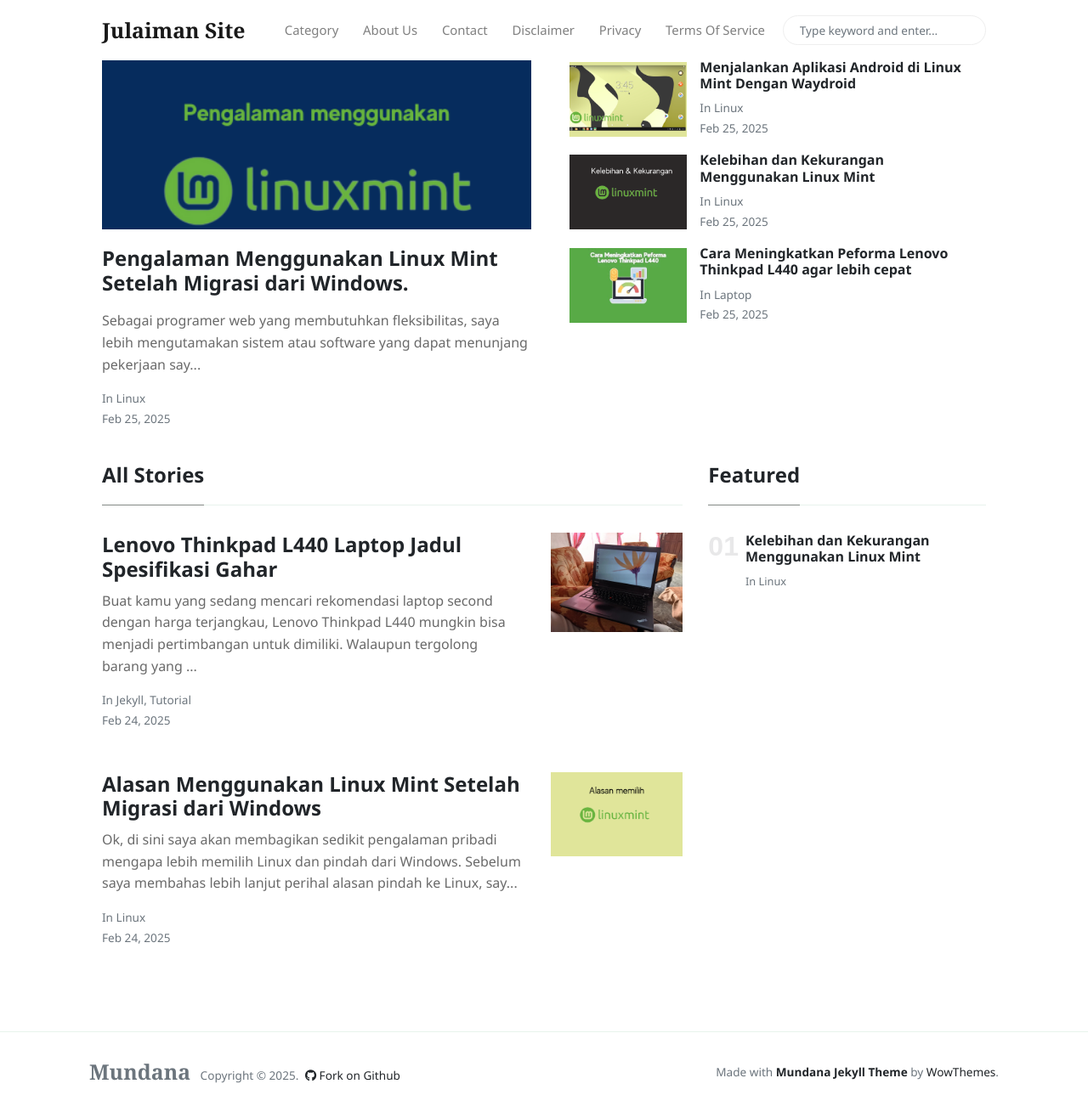
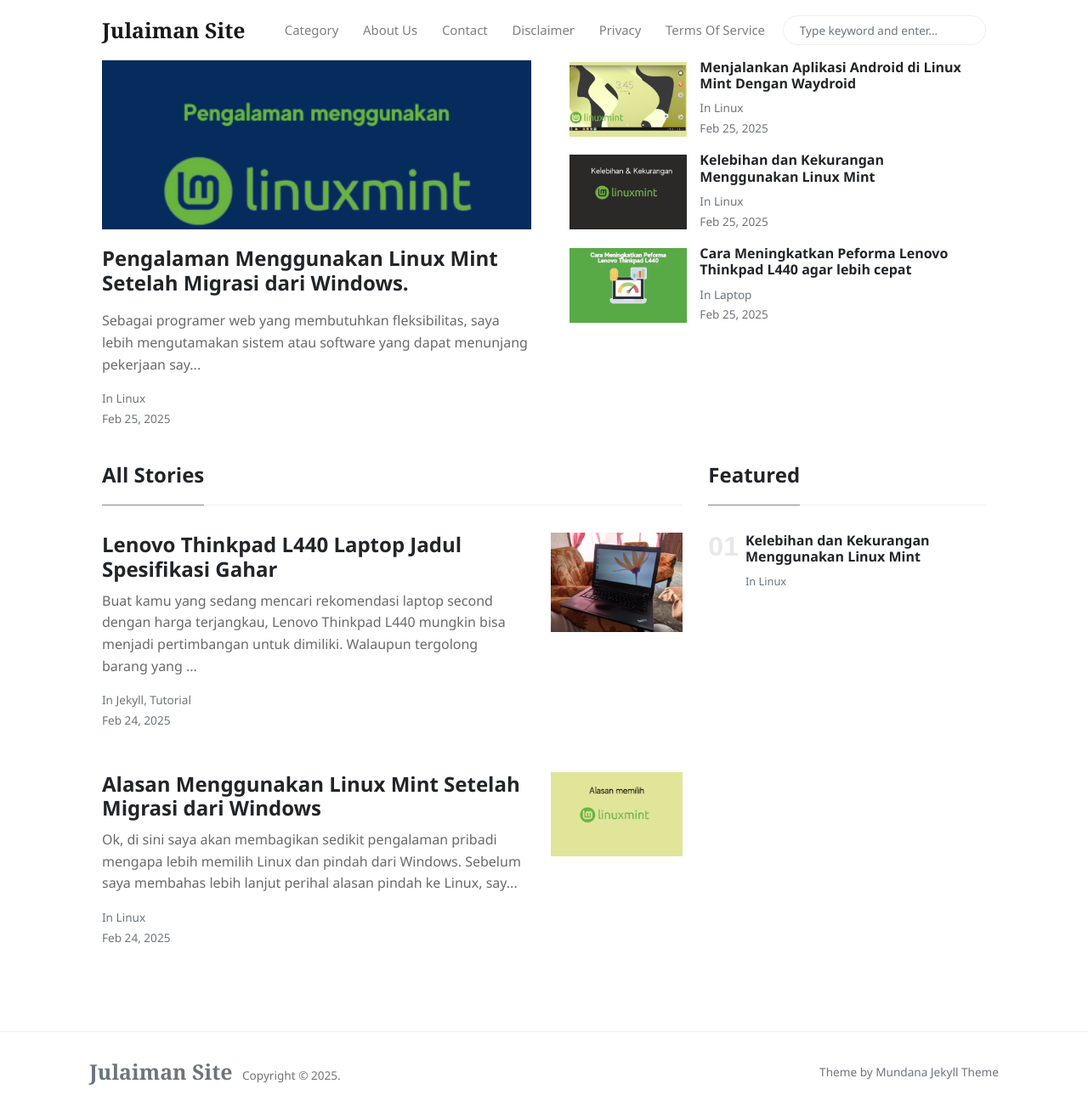
Before and after one commit to julaimanhome/blog, a Jekyll site: the page built from index.html, in a window 1280 px wide and 1309 px high. Shown: the whole window at 85% size. Built offline with Jekyll 4.4.1, drawn with Linux system fonts in a browser that asks for light colours; nearby versions of some CDN libraries; the list of posts is cut into pages by our own code.

Commit message:
Update blog

```diff
--- a/_layouts/default.html
+++ b/_layouts/default.html
@@ -77,15 +77,14 @@
         <div class="container">
         <div class="row align-items-center justify-content-between">
             <div>
-                <span class="navbar-brand mr-2 mb-0"><strong>Mundana</strong></span>
+                <span class="navbar-brand mr-2 mb-0"><strong>Julaiman Site</strong></span>
                 <span>Copyright © <script>document.write(new Date().getFullYear())</script>.</span>
 
-                <!--  Github Repo Star Btn-->
-                <a class="text-dark ml-1" target="_blank" href="https://github.com/wowthemesnet/mundana-theme-jekyll"><i class="fab fa-github"></i> Fork on Github</a>
+
 
             </div>
             <div>
-                Made with <a target="_blank" class="text-dark font-weight-bold" href="https://www.wowthemes.net/mundana-jekyll-theme/"> Mundana Jekyll Theme </a> by <a class="text-dark" target="_blank" href="https://www.wowthemes.net">WowThemes</a>.
+                Theme by Mundana Jekyll Theme
             </div>
         </div>
         </div>
```
